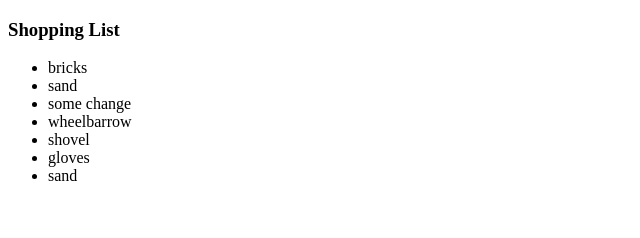
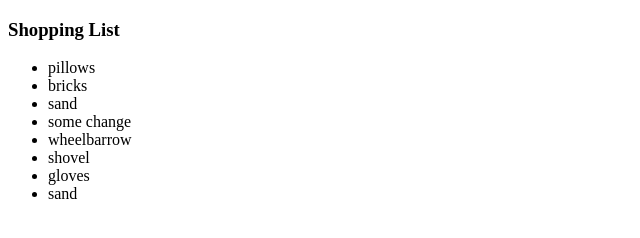
Before and after one commit to Jride/newGitTest, a plain HTML site: page index.html in a window 1280 px wide. Shown: the whole page, without its empty margins (0-640 px from the left). Drawn offline with Linux system fonts and the light colour scheme.

Commit message:
Modified the index.html file. Added new shopping item

```diff
--- a/index.html
+++ b/index.html
@@ -2,11 +2,12 @@
 <html lang="en">
 <head>
 	<meta charset="UTF-8">
-	<title>My Shopping List</title>
+	<title>Josh's Shopping List</title>
 </head>
 <body>
 	<h3>Shopping List</h3>
 	<ul>
+		<li>pillows</li>
 		<li>bricks</li>
 		<li>sand</li>
 		<li>some change</li>
```
